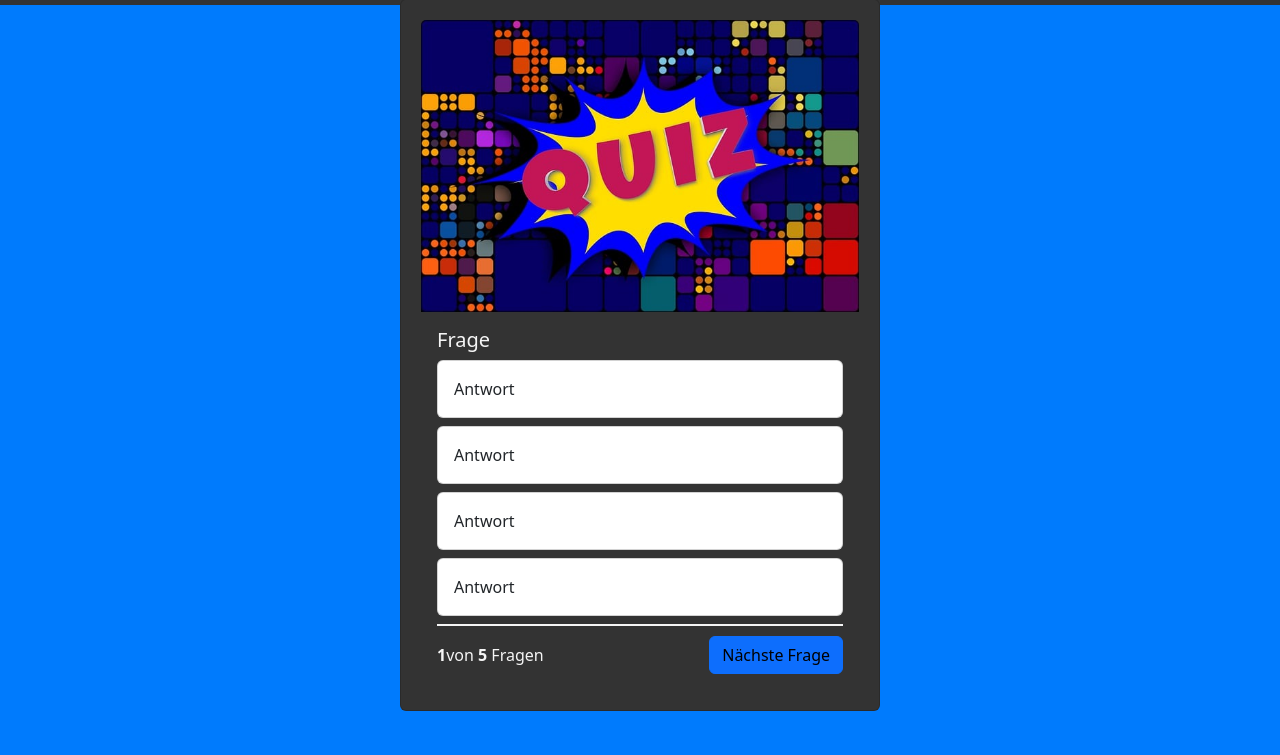
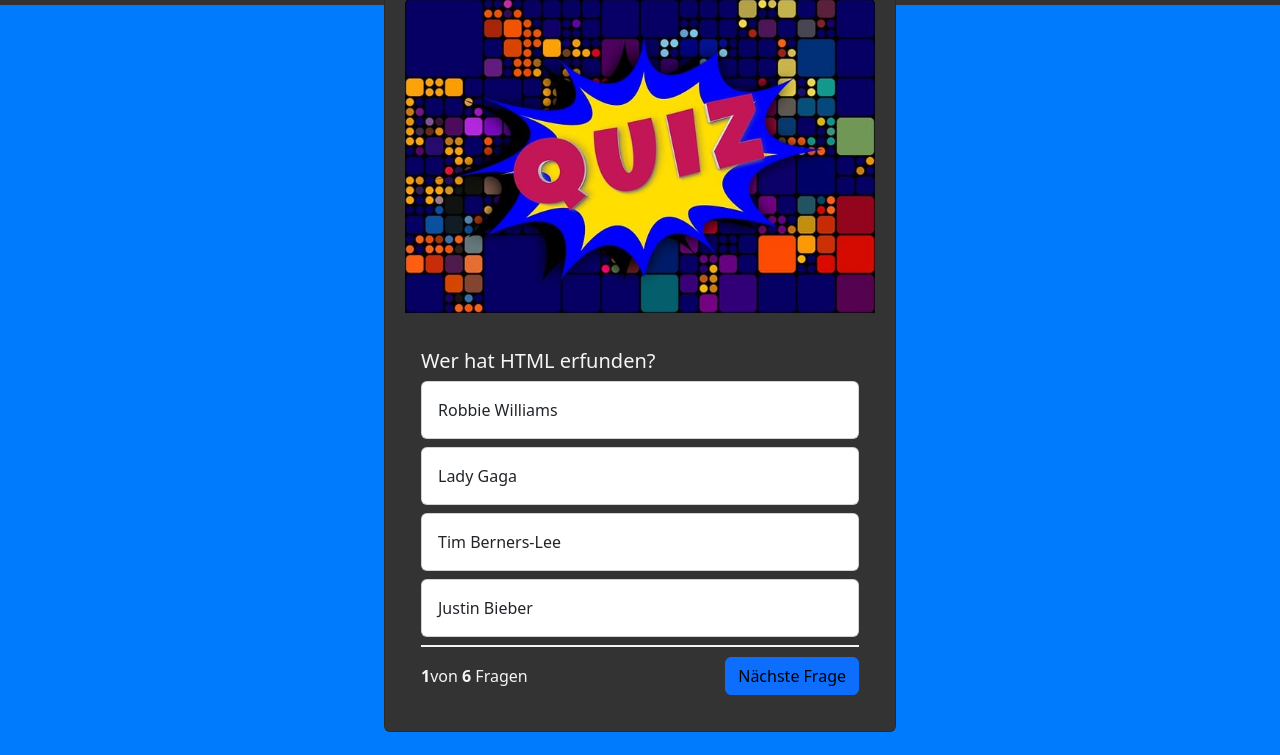
Before and after one commit to Fabian-Burdick/QuizApp, a plain HTML site: page index.html in a window 1280 px wide. Shown: the part 45-800 px from the top of the page. Drawn offline with nearby package versions, Linux system fonts and the light colour scheme.

Commit message:
add : Array cuestions and answers + first question function with right and false answer + color

```diff
--- a/index.html
+++ b/index.html
@@ -21,7 +21,7 @@
     ></script>
   </head>
 
-  <body>
+  <body onload="init()">
     <header>
       <nav class="navbar">
         <div class="container-fluid">
@@ -34,26 +34,26 @@
       <div class="card quizzcard">
         <img src="./img/quiz2.jpg" class="card-img-top" />
         <div class="card-body">
-          <h5 class="card-title">Frage</h5>
+          <h5 class="card-title" id="questiontext">Frage</h5>
 
-          <div class="card mb-2">
-            <div class="card-body">Antwort</div>
+          <div class="card mb-2 answer-card" onclick="answer('answer_1')">
+            <div class="card-body" id="answer_1">Antwort</div>
           </div>
 
-          <div class="card mb-2">
-            <div class="card-body">Antwort</div>
+          <div class="card mb-2 answer-card" onclick="answer('answer_2')">
+            <div class="card-body" id="answer_2">Antwort</div>
           </div>
 
-          <div class="card mb-2">
-            <div class="card-body">Antwort</div>
+          <div class="card mb-2 answer-card" onclick="answer('answer_3')">
+            <div class="card-body" id="answer_3">Antwort</div>
           </div>
 
-          <div class="card mb-2">
-            <div class="card-body">Antwort</div>
+          <div class="card mb-2 answer-card" onclick="answer('answer_4')">
+            <div class="card-body" id="answer_4">Antwort</div>
           </div>
 
           <div class="question-footer">
-            <div><b>1</b>von <b>5</b> Fragen</div>
+            <span><b>1</b>von <b id="question-number"></b> Fragen </span>
             <button class="btn btn-primary">Nächste Frage</button>
           </div>
         </div>
--- a/script.js
+++ b/script.js
@@ -0,0 +1,90 @@
+let questions = [
+  {
+    question: 'Wer hat HTML erfunden?',
+    answer_1: 'Robbie Williams',
+    answer_2: 'Lady Gaga',
+    answer_3: 'Tim Berners-Lee',
+    answer_4: 'Justin Bieber',
+    right_answer: 3,
+  },
+
+  {
+    question: 'Wann entdeckte Christoph Kolumbus Amerika',
+    answer_1: '1715',
+    answer_2: '1492',
+    answer_3: '1304',
+    answer_4: '805BC',
+    right_answer: 2,
+  },
+
+  {
+    question: 'An welchem Datum fiel die Berliner Mauer?',
+    answer_1: '1989',
+    answer_2: '1970',
+    answer_3: '2000',
+    answer_4: '1955',
+    right_answer: 1,
+  },
+
+  {
+    question: 'Wie viele Oscars gewann der Film „Titanic“?',
+    answer_1: '15',
+    answer_2: '7',
+    answer_3: '3',
+    answer_4: '11',
+    right_answer: 4,
+  },
+
+  {
+    question: 'Was ist die Hauptstadt von Indien?',
+    answer_1: 'Agra',
+    answer_2: 'Nagpur',
+    answer_3: 'Neu-Delhi',
+    answer_4: 'Bangalore',
+    right_answer: 3,
+  },
+
+  {
+    question: 'Was ist die am häufigsten gesprochene Sprache in Brasilien?',
+    answer_1: 'Spanisch',
+    answer_2: 'Englisch',
+    answer_3: 'Italienisch',
+    answer_4: 'Portugiesisch',
+    right_answer: 4,
+  },
+];
+
+let currentQuestion = 0;
+
+function init() {
+  document.getElementById('question-number').innerHTML = questions.length;
+  renderQuestions();
+}
+
+function renderQuestions() {
+  let question = questions[currentQuestion];
+  document.getElementById('questiontext').innerHTML = question['question'];
+  document.getElementById('answer_1').innerHTML = question['answer_1'];
+  document.getElementById('answer_2').innerHTML = question['answer_2'];
+  document.getElementById('answer_3').innerHTML = question['answer_3'];
+  document.getElementById('answer_4').innerHTML = question['answer_4'];
+}
+
+function answer(selection) {
+  let question = questions[currentQuestion];
+  console.log('Selected answer is', selection);
+  let selectedQuestionNumber = selection.slice(-1);
+  console.log('selectedQuestionNumber is', selectedQuestionNumber);
+  console.log('Current question is', question['right_answer']);
+
+  let idOfRightAnswer = `answer_${question['right_answer']}`;
+
+  if (selectedQuestionNumber == question['right_answer']) {
+    console.log('Richtige Antwort!!');
+    document.getElementById(selection).parentNode.classList.add('bg-success');
+  } else {
+    console.log('Falsche Antwort!!');
+    document.getElementById(selection).parentNode.classList.add('bg-danger');
+    document.getElementById(idOfRightAnswer).parentNode.classList.add('bg-success');
+  }
+}
--- a/style.css
+++ b/style.css
@@ -9,6 +9,7 @@ body {
   justify-content: center;
   background-color: rgb(0, 123, 253) !important;
   min-height: 100dvh;
+  text-decoration: none;
 }
 
 header {
@@ -31,9 +32,10 @@ nav span {
 
 .quizzcard {
   background-color: rgb(51, 51, 51) !important;
-  width: 30rem;
+  width: 32rem;
   padding: 20px;
   color: whitesmoke !important;
+  gap: 20px;
 }
 
 .question-footer {
@@ -47,3 +49,18 @@ nav span {
 button {
   color: black !important;
 }
+
+button:hover {
+  scale: calc(105%);
+}
+
+.answer-card:hover {
+  cursor: pointer;
+  background-color: rgb(170, 170, 170);
+  scale: calc(105%);
+}
+
+.bg-success,
+.bg-danger {
+  color: whitesmoke !important;
+}
```
